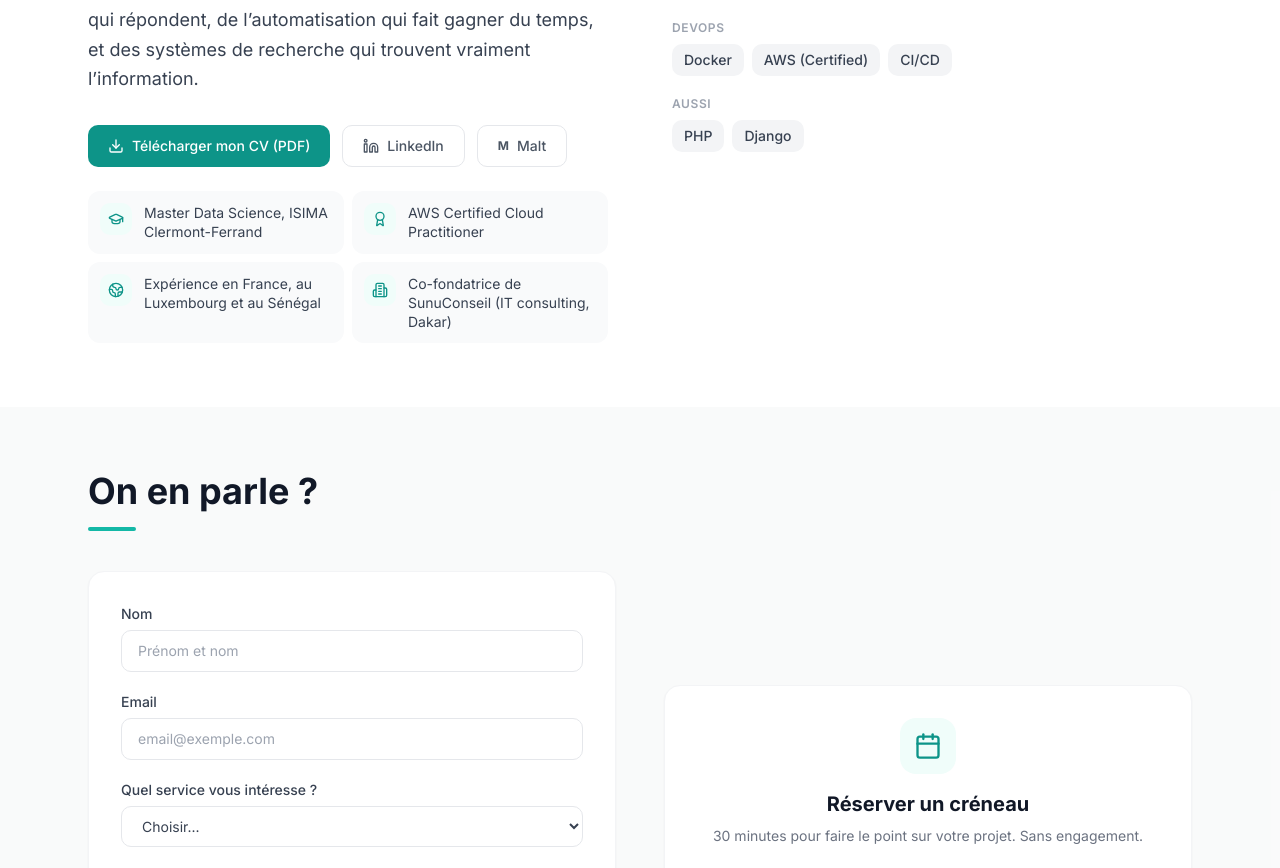
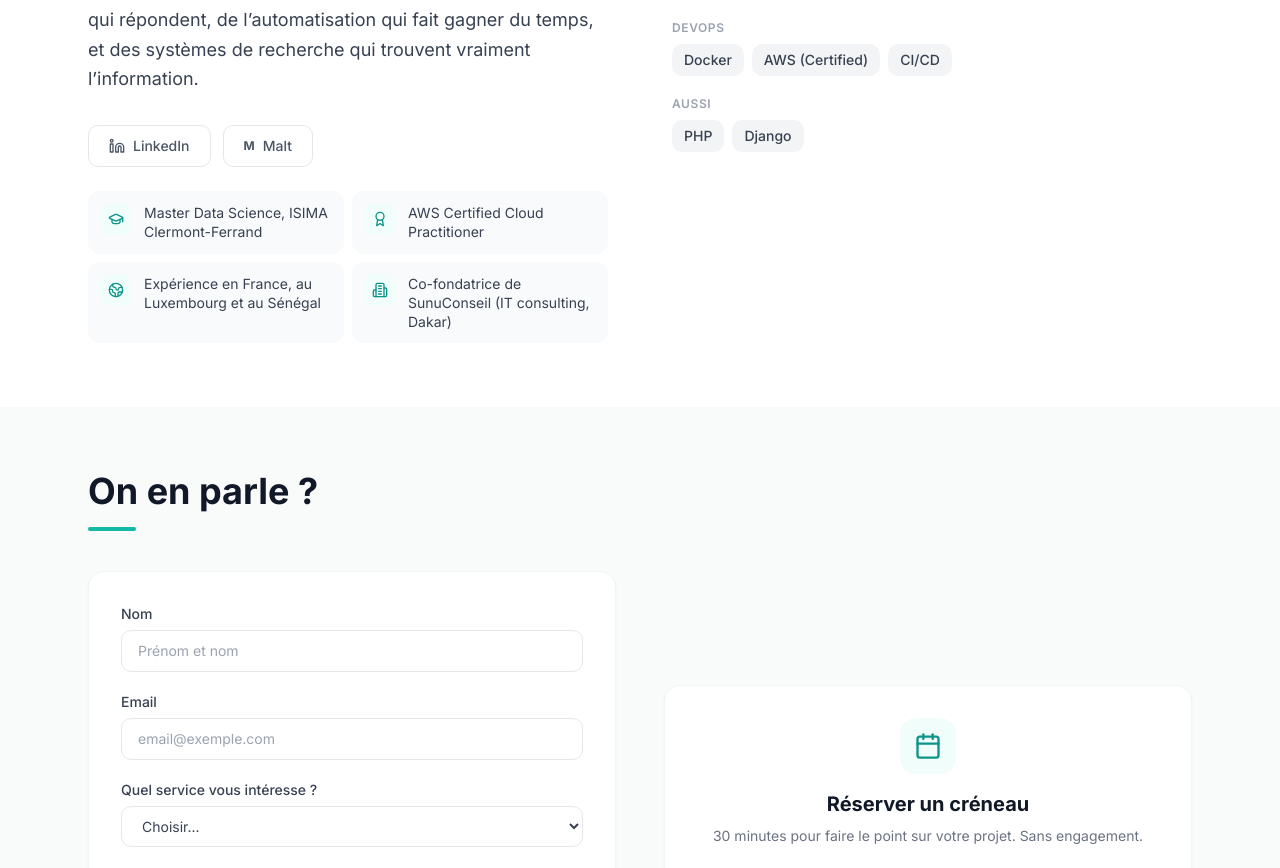
Before and after one commit to ayshagassama1/oryel-website, a React (Vite) app in the folder frontend/: page / in a window 1280 px wide. Shown: the part 3320-4188 px from the top of the page. Built offline with nearby package versions, Linux system fonts and the light colour scheme; no server answers.

Commit message:
removed cv. seemed pretty useless in this context

```diff
--- a/frontend/src/components/AboutSection.jsx
+++ b/frontend/src/components/AboutSection.jsx
@@ -66,16 +66,6 @@ export default function AboutSection() {
 
             <div className="flex flex-wrap gap-3 mt-8">
               <a
-                  href="/cv.pdf"
-                  download="Aissatou_Gassama_CV.pdf"
-                  target="_blank"
-                  rel="noopener noreferrer"
-                  className="inline-flex items-center gap-2 bg-teal-600 hover:bg-teal-700 text-white font-medium px-5 py-2.5 rounded-lg text-sm transition-colors"
-                >
-                <Download className="w-4 h-4" />
-                Télécharger mon CV (PDF)
-              </a>
-              <a
                 href="https://linkedin.com/in/ndeye-aissatou-gassama"
                 target="_blank"
                 rel="noopener noreferrer"
```
Also changed, not shown: 1 other file (tests, documents, lock files or other folders).
